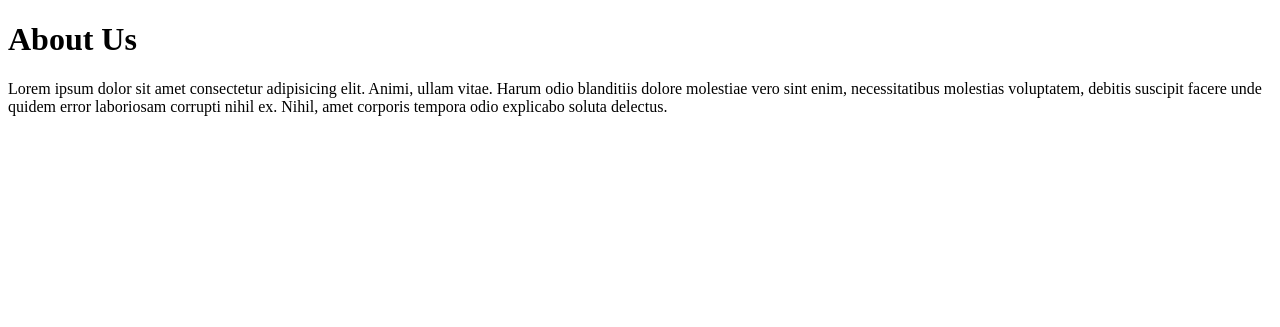
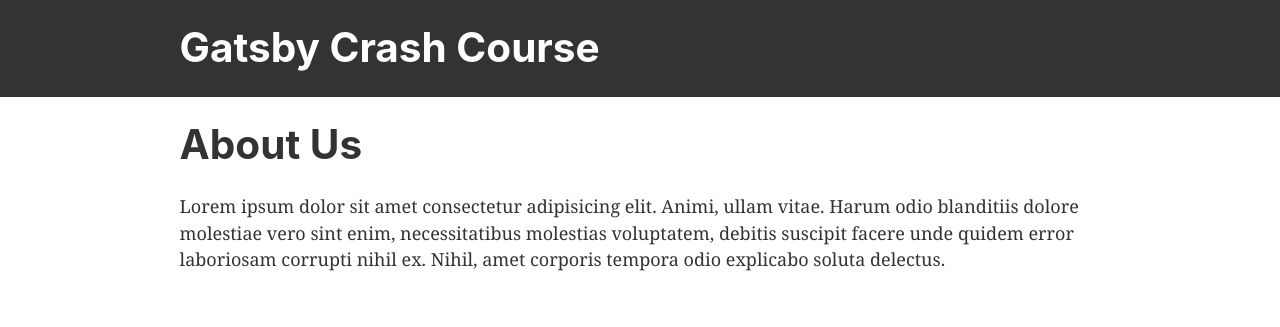
Before and after one commit to jatanassian/Gatsby_crash_course, a Gatsby site: page /about in a window 1280 px wide. Built offline with nearby package versions, Linux system fonts and the light colour scheme; Gatsby itself is replaced by a stand-in of ours.

Commit message:
import the Layout component to display the navbar

```diff
--- a/src/pages/about.js
+++ b/src/pages/about.js
@@ -1,11 +1,14 @@
-import React from 'react'
+import React from 'react';
+import Layout from "../components/layout";
+import SEO from "../components/seo";
 
 const AboutPage = () => {
   return (
-    <div>
+    <Layout>
+      <SEO title="About us" />
       <h1>About Us</h1>
       <p>Lorem ipsum dolor sit amet consectetur adipisicing elit. Animi, ullam vitae. Harum odio blanditiis dolore molestiae vero sint enim, necessitatibus molestias voluptatem, debitis suscipit facere unde quidem error laboriosam corrupti nihil ex. Nihil, amet corporis tempora odio explicabo soluta delectus.</p>
-    </div>
+    </Layout>
   )
 }
 
```
